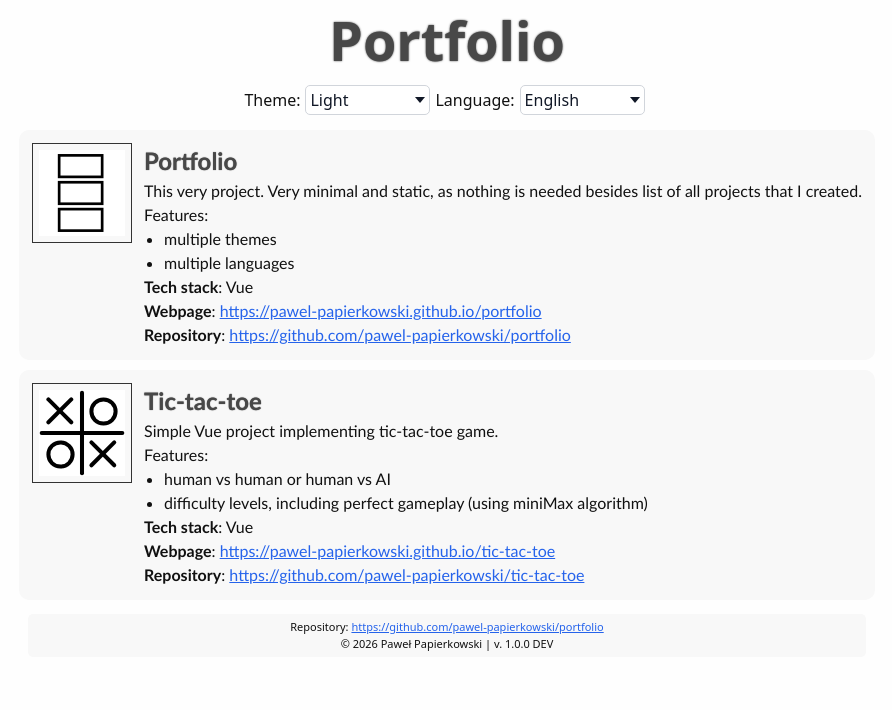
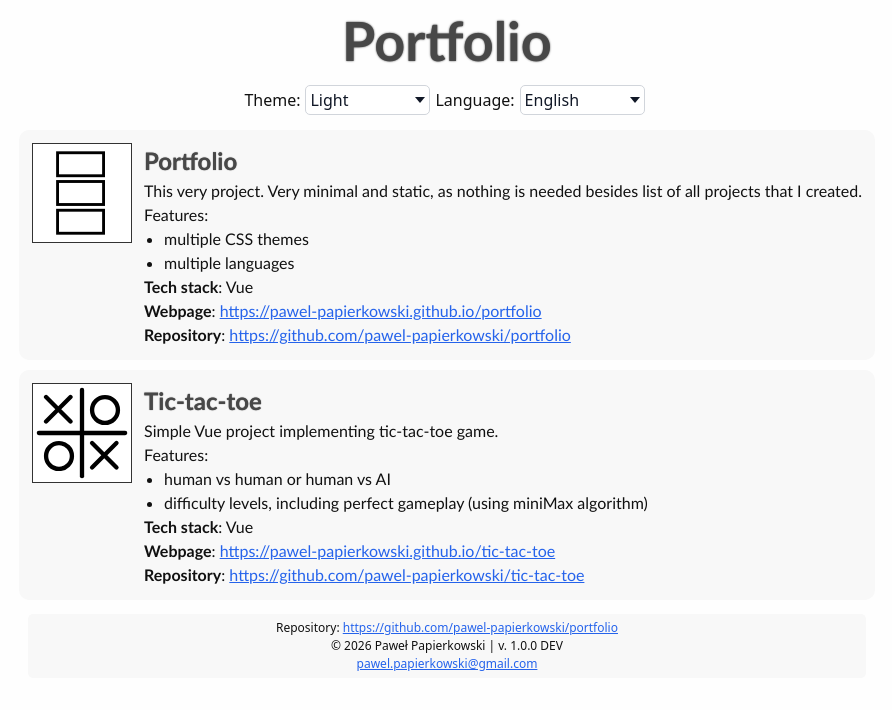
Before and after one commit to pawel-papierkowski/portfolio, a Vue app: page / in a window 1280 px wide. Shown: the top 710 px of the page, without its empty margins (193-1085 px from the left). Built offline with nearby package versions, Linux system fonts and the light colour scheme.

Commit message:
Additional adjustments.

```diff
--- a/index.html
+++ b/index.html
@@ -4,6 +4,13 @@
     <meta charset="UTF-8">
     <link rel="icon" href="/icon.svg" type="image/svg+xml">
     <meta name="viewport" content="width=device-width, initial-scale=1.0">
+
+    <!-- Google Fonts: instant web-safe load -->
+    <link rel="preconnect" href="https://fonts.googleapis.com">
+    <link rel="preconnect" href="https://fonts.gstatic.com" crossorigin>
+    <link href="https://fonts.googleapis.com/css2?family=JetBrains+Mono:ital,wght@0,400;0,700;1,400&family=Space+Mono:wght@400;700&display=swap" rel="stylesheet">
+    <link href="https://fonts.googleapis.com/css2?family=Orbitron:wght@400;700;900&family=Rajdhani:wght@700&family=Audiowide&display=swap" rel="stylesheet">
+
     <title>Portfolio</title>
   </head>
   <body>
--- a/src/App.vue
+++ b/src/App.vue
@@ -3,11 +3,11 @@ import { useI18n } from 'vue-i18n';
 
 import { projectProp, languages } from '@/code/data/const.ts';
 
+import PortfolioOptions from '@/components/PortfolioOptions.vue';
 import PortfolioProjects from '@/components/PortfolioProjects.vue';
-import ThemeSwitcher from '@/components/ThemeSwitcher.vue';
-import LanguageSwitcher from '@/components/LanguageSwitcher.vue';
+import PortfolioFooter from '@/components/PortfolioFooter.vue';
 
-const { t, locale } = useI18n();
+const { locale } = useI18n();
 
 const browserLang = localStorage.getItem('app-language') || 'en';
 locale.value = languages.includes(browserLang) ? browserLang : 'en';
@@ -19,56 +19,12 @@ locale.value = languages.includes(browserLang) ? browserLang : 'en';
   </header>
 
   <main>
-    <aside class="menu">
-      <ThemeSwitcher />
-      <LanguageSwitcher />
-    </aside>
-
-    <section>
-      <PortfolioProjects />
-    </section>
+    <PortfolioOptions />
+    <PortfolioProjects />
   </main>
 
-  <footer>
-    <p>
-      {{ t('app.repository') }}:
-      <a href="https://github.com/pawel-papierkowski/portfolio" target="_blank"
-        >https://github.com/pawel-papierkowski/portfolio</a
-      >
-    </p>
-    <p>
-      &copy; {{ projectProp.dateRange }} {{ projectProp.author }} | v. {{ projectProp.version }} {{ projectProp.build }}
-    </p>
-  </footer>
+  <PortfolioFooter />
 </template>
 
 <style scoped>
-section {
-  margin: 5px;
-  display: grid;
-  grid-template-columns: 1fr;
-  gap: 10px;
-}
-
-footer {
-  font-size: 11px;
-  text-align: center;
-
-  margin: 14px;
-  padding: 5px;
-
-  border: var(--footer-border);
-  border-radius: var(--footer-border-radius);
-  background: var(--footer-background);
-  box-shadow: var(--footer-box-shadow);
-}
-
-.menu {
-  display: flex;
-  justify-content: center;
-  align-items: center;
-
-  margin: 4px;
-  padding-bottom: 10px;
-}
 </style>
--- /dev/null
+++ b/src/components/PortfolioFooter.vue
@@ -0,0 +1,27 @@
+<script setup lang="ts">
+import { useI18n } from 'vue-i18n';
+
+import { projectProp } from '@/code/data/const.ts';
+
+const { t } = useI18n();
+
+</script>
+
+<template>
+  <footer>
+    <p>
+      {{ t('app.repository') }}:
+      <a href="https://github.com/pawel-papierkowski/portfolio" target="_blank"
+        >https://github.com/pawel-papierkowski/portfolio</a
+      >
+    </p>
+    <p>
+      &copy; {{ projectProp.dateRange }} {{ projectProp.author }} | v. {{ projectProp.version }} {{ projectProp.build }}
+    </p>
+    <p>
+      <a href="mailto:pawel.papierkowski@gmail.com">pawel.papierkowski@gmail.com</a>
+    </p>
+  </footer>
+</template>
+
+<style scoped></style>
--- /dev/null
+++ b/src/components/PortfolioOptions.vue
@@ -0,0 +1,13 @@
+<script setup lang="ts">
+import ThemeSwitcher from '@/components/ThemeSwitcher.vue';
+import LanguageSwitcher from '@/components/LanguageSwitcher.vue';
+</script>
+
+<template>
+    <aside class="menu">
+      <ThemeSwitcher />
+      <LanguageSwitcher />
+    </aside>
+</template>
+
+<style scoped></style>
--- a/src/components/PortfolioProjects.vue
+++ b/src/components/PortfolioProjects.vue
@@ -4,9 +4,11 @@ import PortfolioProject from '@/components/PortfolioProject.vue';
 </script>
 
 <template>
-  <template v-for="entry in articleEntries" :key="entry.key">
-    <PortfolioProject :entry="entry" />
-  </template>
+  <section>
+    <template v-for="entry in articleEntries" :key="entry.key">
+      <PortfolioProject :entry="entry" />
+    </template>
+  </section>
 </template>
 
 <style scoped></style>
--- a/src/locales/en.json
+++ b/src/locales/en.json
@@ -30,7 +30,7 @@
   "articles": {
     "portfolio": {
       "title": "Portfolio",
-      "content": "<p>This very project. Very minimal and static, as nothing is needed besides list of all projects that I created.</p><p>Features:</p><ul><li>multiple themes</li><li>multiple languages</li></ul>"
+      "content": "<p>This very project. Very minimal and static, as nothing is needed besides list of all projects that I created.</p><p>Features:</p><ul><li>multiple CSS themes</li><li>multiple languages</li></ul>"
     },
     "tictactoe": {
       "title": "Tic-tac-toe",
--- a/src/locales/pl.json
+++ b/src/locales/pl.json
@@ -30,7 +30,7 @@
   "articles": {
     "portfolio": {
       "title": "Portfolio",
-      "content": "<p>Ten właśnie projekt. Bardzo minimalistyczny i statyczny, ponieważ nie potrzebuje niczego poza listą wszystkich projektów, które stworzyłem.</p><p>Cechy:</p><ul><li>wiele motywów</li><li>wiele języków</li></ul>"
+      "content": "<p>Ten właśnie projekt. Bardzo minimalistyczny i statyczny, ponieważ nie potrzebuje niczego poza listą wszystkich projektów, które stworzyłem.</p><p>Cechy:</p><ul><li>wiele motywów CSS</li><li>wiele języków</li></ul>"
     },
     "tictactoe": {
       "title": "Kółko i krzyżyk",
--- a/src/styles/style.css
+++ b/src/styles/style.css
@@ -23,16 +23,53 @@ a {
 
 h1 {
   color: var(--h1-color);
+
   font-size: 54px;
+  font-family: var(--font-family-header);
+
   text-align: center;
   text-shadow: var(--h1-text-shadow);
 }
 
 h2 {
   color: var(--h2-color);
+
   font-size: 24px;
+  font-family: var(--font-family-header);
+
   text-align: left;
   text-shadow: var(--h2-text-shadow);
+}
+
+/**/
+
+section {
+  margin: 5px;
+  display: grid;
+  grid-template-columns: 1fr;
+  gap: 10px;
+}
+
+footer {
+  font-size: var(--font-size-footer);
+  text-align: center;
+
+  margin: 14px;
+  padding: 5px;
+
+  border: var(--footer-border);
+  border-radius: var(--footer-border-radius);
+  background: var(--footer-background);
+  box-shadow: var(--footer-box-shadow);
+}
+
+.menu {
+  display: flex;
+  justify-content: center;
+  align-items: center;
+
+  margin: 4px;
+  padding-bottom: 10px;
 }
 
 /**/
@@ -78,10 +115,13 @@ article .articleContent {
 article .articleImage {
   flex: 0 0 auto; /* keep image at natural width */
   width: 100px;
+
   margin: 0px;
-  padding: 3px;
+  padding: var(--article-image-padding);
 
   border: var(--article-image-border);
+  border-radius: var(--article-img-border-radius);
+  background: var(--article-image-background);
 }
 
 article .articleImage img {
@@ -89,10 +129,10 @@ article .articleImage img {
   width: 100%;
   height: auto;
 
-  padding: 3px;
+  padding: var(--article-img-padding);
 
-  border-radius: var(--article-image-border-radius);
-  box-shadow: var(--article-image-box-shadow);
+  border-radius: var(--article-img-border-radius);
+  box-shadow: var(--article-img-box-shadow);
 }
 
 article .articleText {
--- a/src/styles/variables.css
+++ b/src/styles/variables.css
@@ -21,12 +21,19 @@
   /* Long-form reading. */
   --font-family-general: ui-rounded, 'Hiragino Maru Gothic ProN', Quicksand,
          Comfortaa, Manjari, 'Arial Rounded MT Bold', Calibri, sans-serif;
+  /* Headers. */
+  --font-family-header: ui-rounded, 'Hiragino Maru Gothic ProN', Quicksand,
+         Comfortaa, Manjari, 'Arial Rounded MT Bold', Calibri, sans-serif;
   --font-size-base: 16px;
+  --font-size-footer: 12px;
 
   /*** Theme defaults ***/
+  --article-image-padding: 3px;
   --article-image-border: 1px solid #333333;
-  --article-image-border-radius: none;
-  --article-image-box-shadow: none;
+  --article-image-background: #ffffff;
+  --article-img-padding: 3px;
+  --article-img-border-radius: none;
+  --article-img-box-shadow: none;
 }
 
 /*** LIGHT THEMES ***/
@@ -58,6 +65,7 @@
   --article-box-shadow: none;
   --article-content-margin: 3px;
   --article-content-padding: 10px;
+  --article-img-padding: 0px;
 
   --footer-border: none;
   --footer-border-radius: 5px;
@@ -94,8 +102,9 @@
   --article-content-margin: 8px;
   --article-content-padding: 10px;
   --article-image-border: none;
-  --article-image-border-radius: 15px;
-  --article-image-box-shadow:  6px 6px 10px -1px #888,
+  --article-image-background: none;
+  --article-img-border-radius: 15px;
+  --article-img-box-shadow:  6px 6px 10px -1px #888,
 	                            -6px -6px 10px 3px #fff;
 
   --footer-border: none;
@@ -111,7 +120,7 @@
   --color-scheme: light;
   --body-background: #f8f8f8;
   --body-color: #000000;
-  --link-color: #2563eb;
+  --link-color: #666666;
 
   --combobox-background: #ffffff;
   --combobox-text: #000000;
@@ -142,6 +151,7 @@
 
   --font-family-ui: "Arial", sans-serif;
   --font-family-general: "Arial", sans-serif;
+  --font-family-header: "Arial", sans-serif;
 }
 
 [data-theme="whitenblack"] h1 {
@@ -219,26 +229,33 @@
   --article-content-margin: 6px;
   --article-content-padding: 10px;
   --article-image-border: none;
+  --article-image-background: none;
 
   --footer-border: none;
   --footer-border-radius: 5px;
   --footer-background: linear-gradient(315deg,#213a46,#482330);
   --footer-box-shadow: none;
+
+  --font-family-header: 'Orbitron', 'Audiowide', Rajdhani, monospace;
 }
 
 [data-theme="neon"] h1 {
   color: transparent;
-  background: linear-gradient(45deg, #ff6b6b, #4ecdc4, #57ff98);
+  background: linear-gradient(45deg, #ff00ff, #00ffff, #ffff00);
   background-clip: text;
   background-size: 100%;
+
+  filter: drop-shadow(0 0 10px rgba(0, 255, 255, 0.5));
   animation: neonGradientShift 2s ease infinite;
 }
 
 [data-theme="neon"] h2 {
   color: transparent;
-  background: linear-gradient(180deg, #ff6b6b, #4ecdc4, #57ff98);
+  background: linear-gradient(-45deg, #ff00ff, #00ffff, #ffff00);
   background-clip: text;
   background-size: 100%;
+
+  filter: drop-shadow(0 0 10px rgba(0, 255, 255, 0.5));
   animation: neonGradientShift 2s ease infinite;
 }
 
@@ -261,19 +278,19 @@
   height: 100%;
   background: linear-gradient(315deg,#03a9f4,#ff0058);
   filter: blur(30px);
-  animation: neonHighlightShift 1s ease infinite;
+  animation: neonHighlightShift 3s ease infinite;
 }
 
 @keyframes neonGradientShift {
-  0% { opacity: 95%; }
+  0% { opacity: 90%; }
   50% { opacity: 100%; }
-  100% { opacity: 95%; }
+  100% { opacity: 90%; }
 }
 
 @keyframes neonHighlightShift {
-  0% { filter: blur(30px); }
+  0% { filter: blur(25px); }
   50% { filter: blur(35px); }
-  100% { filter: blur(30px); }
+  100% { filter: blur(25px); }
 }
 
 /* Code */
@@ -304,12 +321,14 @@
   --article-content-margin: 3px;
   --article-content-padding: 10px;
   --article-image-border: 1px solid #00ff33;
+  --article-image-background: none;
 
   --footer-border: none;
   --footer-border-radius: 5px;
   --footer-background: #005500;
   --footer-box-shadow: none;
 
-  --font-family-ui: monospace;
-  --font-family-general: monospace;
+  --font-family-ui: 'JetBrains Mono', 'Space Mono', 'Fira Code', Consolas, Monaco, 'Courier New', monospace;
+  --font-family-general: 'JetBrains Mono', 'Space Mono', 'Fira Code', Consolas, Monaco, 'Courier New', monospace;
+  --font-family-header: 'JetBrains Mono', 'Space Mono', 'Fira Code', Consolas, Monaco, 'Courier New', monospace;
 }
```
